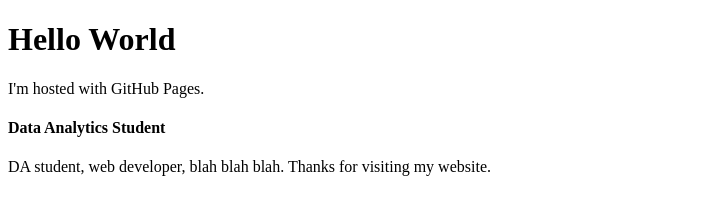
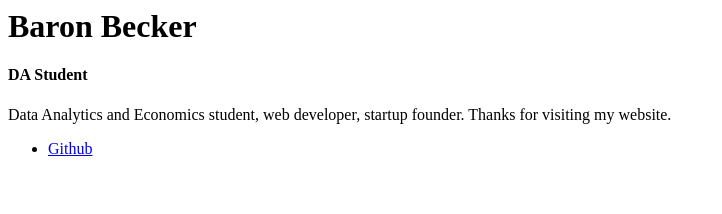
Before and after one commit to The-Baron-Becker/barons-web-page, a plain HTML site: page index.html in a window 1280 px wide. Shown: the whole page, without its empty margins (0-722 px from the left). Drawn offline with Linux system fonts and the light colour scheme.

Commit message:
Update index.html

```diff
--- a/index.html
+++ b/index.html
@@ -1,15 +1,20 @@
-<!DOCTYPE html>
-<html>
 <body>
-<h1>Hello World</h1>
-<p>I'm hosted with GitHub Pages.</p>
-<h4>Data Analytics Student</h4>
+    <div>
 
-<p>
-  DA student, web developer, blah blah blah.
-  Thanks for visiting my website.
-</p>
+      <div>
+        <h1>Baron Becker</h1>
+        <h4>DA Student</h4>
+      </div>
 
-<ul>
-</body>
-</html>
+      <div>
+        <p>
+          Data Analytics and Economics student, web developer, startup founder.
+          Thanks for visiting my website.
+        </p>
+        <ul>
+          <li><a href="https://github.com/the-baron-becker">Github</a></li>
+        </ul>
+      </div>
+
+    </div>
+  </body>
```
